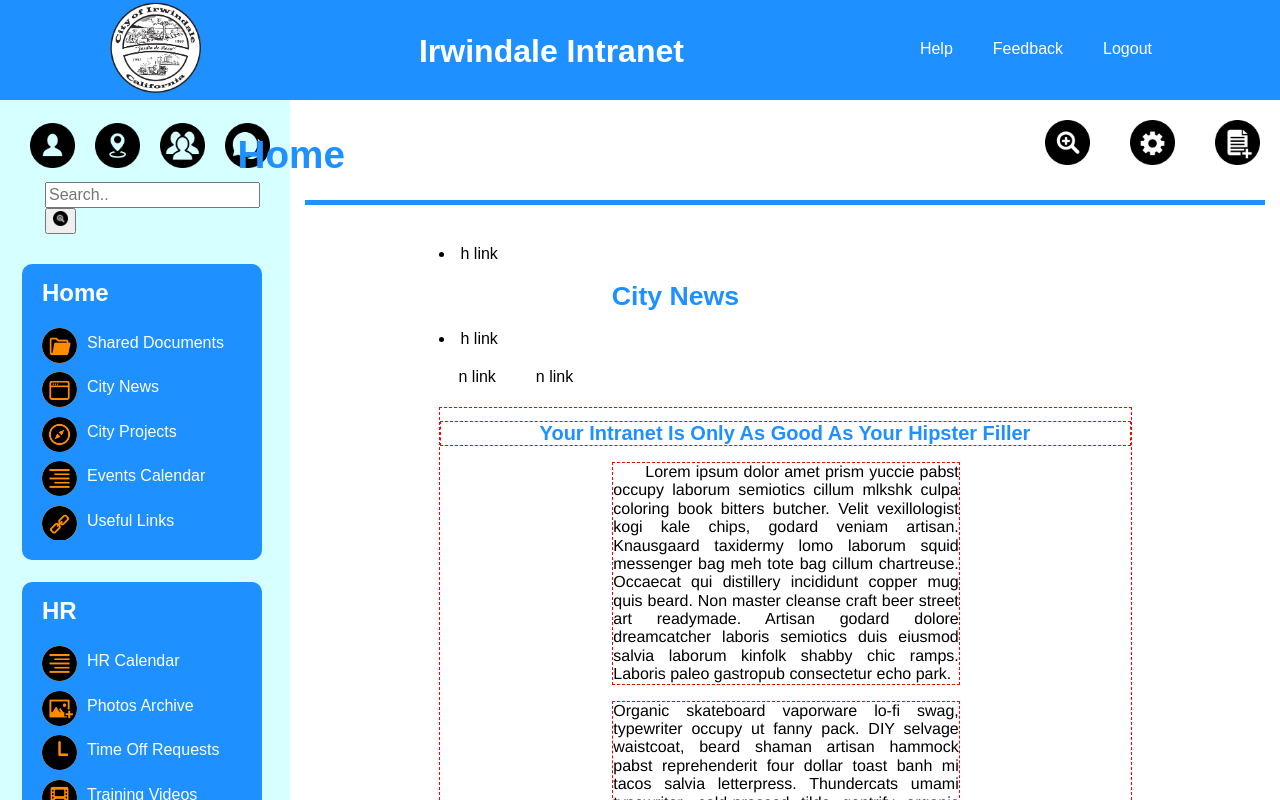
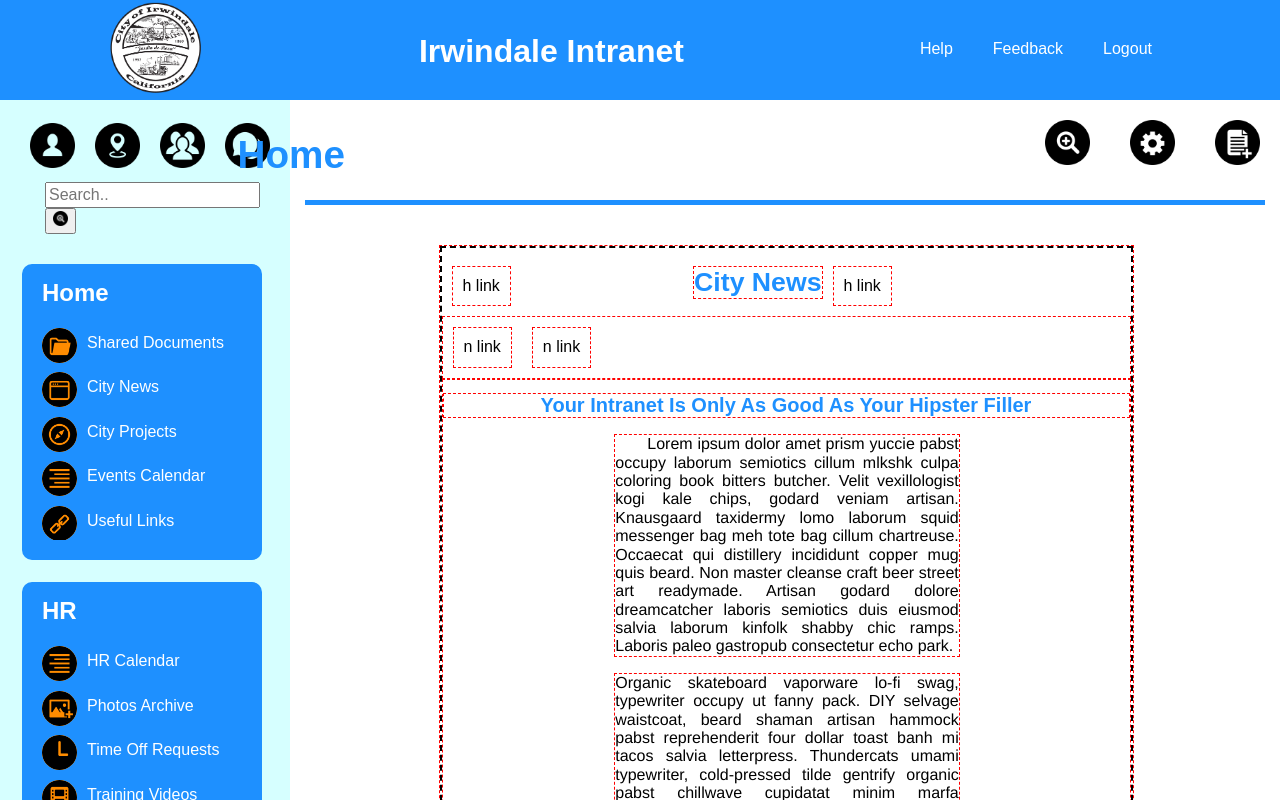
Before and after one commit to vim-vendors/react-intranet-scratchpad, a React app: page / in a window 1280 px wide. Shown: the top 800 px of the page. Built offline with nearby package versions, Linux system fonts and the light colour scheme; a web font is replaced by a local one.

Commit message:
Minor change.

```diff
--- a/public/src/styles/components/_main_content.scss
+++ b/public/src/styles/components/_main_content.scss
@@ -1,11 +1,11 @@
 .main-stuff {
 	max-width: 70%;
 	margin-left: 15%;
-	// border: $testing;
+	border: $testing;
 }
 
 .large-content {
-	// border: $testing2;
+	border: $testing2;
 
 }
 
@@ -15,13 +15,11 @@
 		font-size: 20pt;
 		text-align: left;
 		margin-left: 25%;
-		// border: $testing;
+		border: $testing;
+		display: inline-block;
 	}
-
-}
-
-.large-content__header > li {
 	li {
+		border: $testing;
 		display: inline-block;
 		padding: 10px;
 		margin: 10px;
@@ -30,7 +28,7 @@
 			color: $main;
 			text-decoration: none;
 			// padding-right: 30px;
-			// border-right:1px solid #FFF
+			border-right:1px solid #FFF
 			}
 			&:visited {
 				color: white;
@@ -41,6 +39,7 @@
 		}
 	}
 }
+
 
 .main_content {
 	color: $main;
@@ -69,9 +68,9 @@
 	}
 }
 
-.large-content__navbar, {
+.large-content__navbar {
 	ul {
-			// border: $testing;
+			border: $testing;
 			list-style-type: none;
 			margin: 0;
 			padding: 0;
@@ -84,7 +83,7 @@
 					color: $main;
 					text-decoration: none;
 					// padding-right: 30px;
-					// border-right:1px solid #FFF
+					border-right:1px solid #FFF
 					}
 					&:visited {
 						color: white;
```
Also changed, not shown: public/bundle.js.
